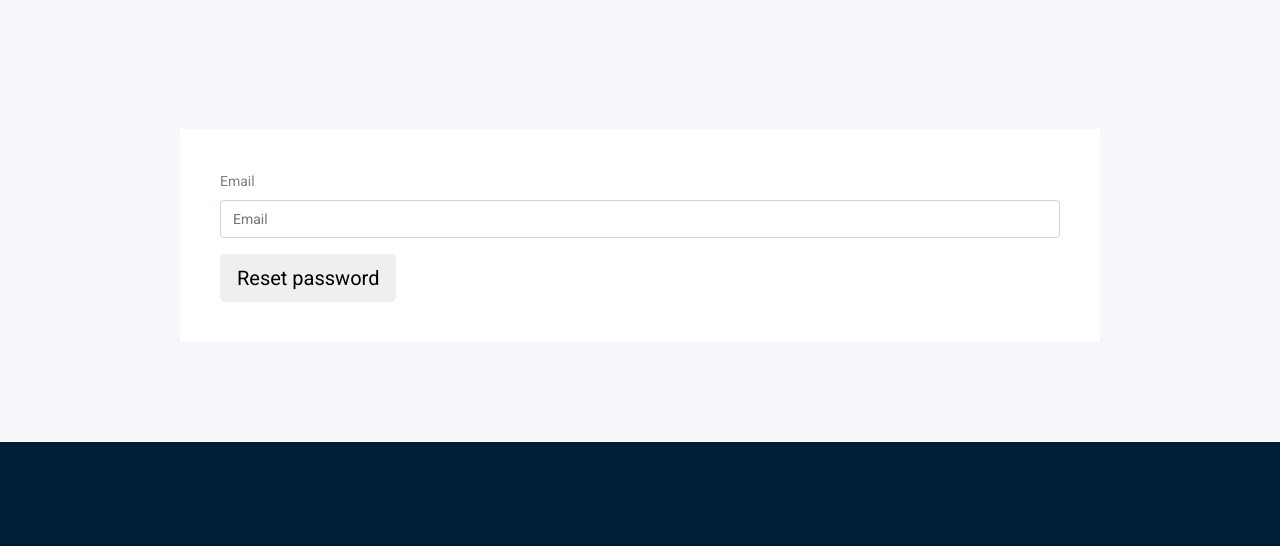
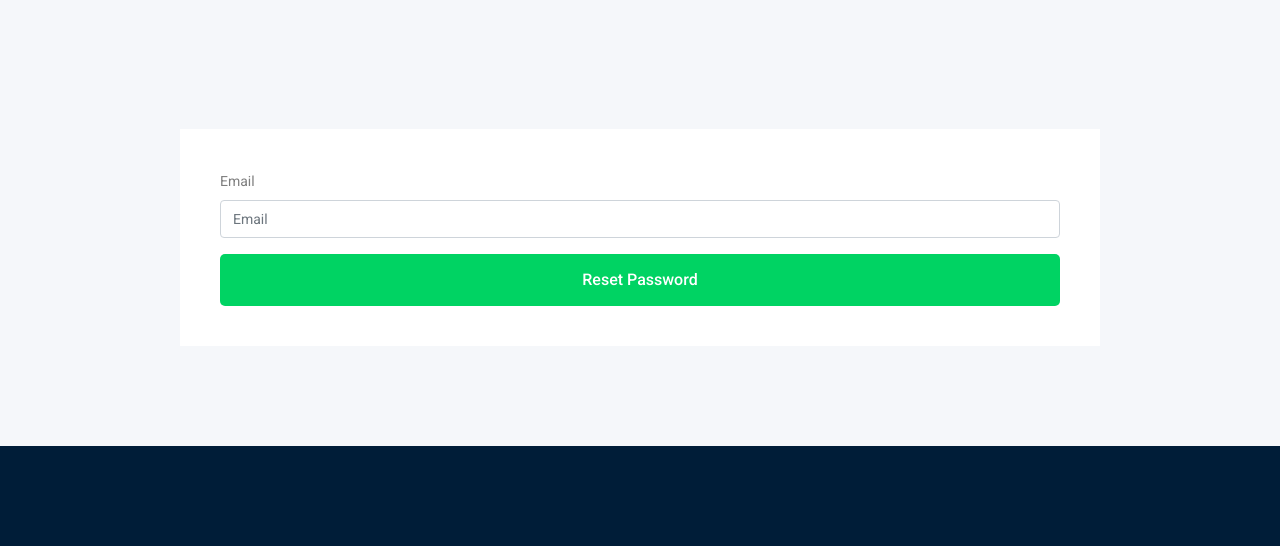
Before and after one commit to KinanWehba/partea, a Django app: page /accounts/password_reset/ in a window 1280 px wide. Shown: the part 285-831 px from the top of the page. Run offline with Django 4.2, Linux system fonts and the light colour scheme; some libraries are stand-ins or nearby versions.

Commit message:
Please enter the commit message for your changes. Lines starting with '#' will be ignored, and an empty message aborts the commit.
On branch main
Your branch is up to date with 'origin/main'.

Changes to be committed:
	modified:   accounts/templates/registration/password_reset_form.html

```diff
--- a/accounts/templates/registration/password_reset_form.html
+++ b/accounts/templates/registration/password_reset_form.html
@@ -7,6 +7,6 @@
     {{ form.email.errors }}
   {% endif %}
     {% bootstrap_form form %}
-    <input type="submit" class="btn btn-default btn-lg" value="Reset password">
+    <input type="submit" class="boxed-btn3 w-100" value="Reset password">
   </form>
 {% endblock %}
```
